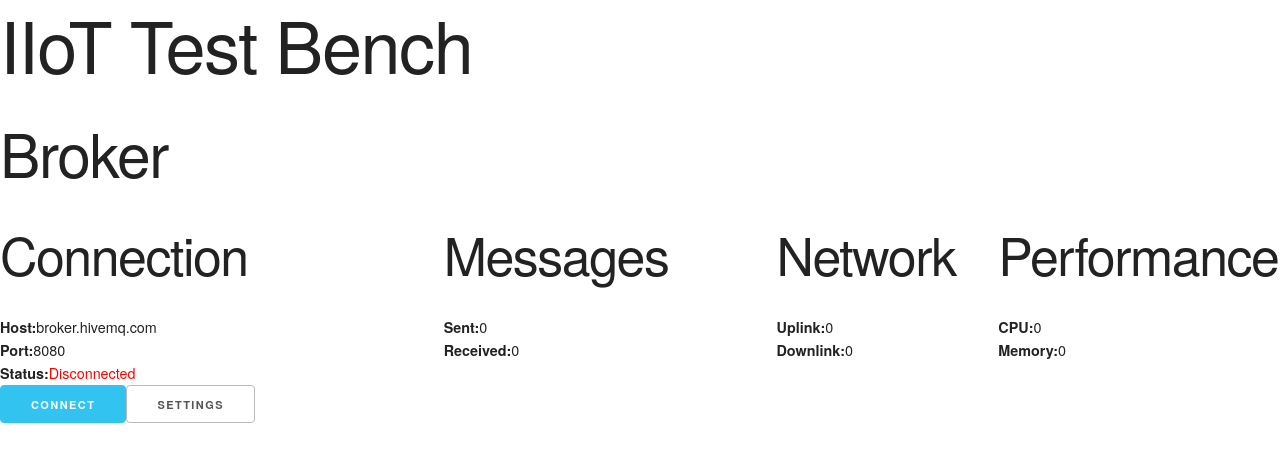
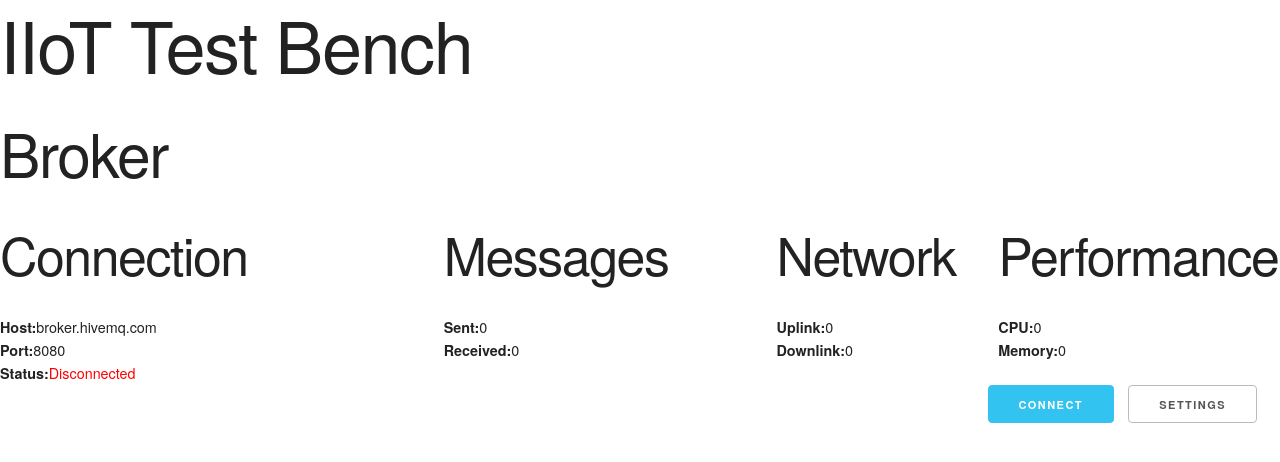
Before and after one commit to Isaac-Ampomah-12/iiot-test-bench, a React (Create React App) app in the folder frontend/: page / in a window 1280 px wide. Shown: the top 462 px of the page. Built offline with nearby package versions, Linux system fonts and the light colour scheme.

Commit message:
Add broker buttons container styles

```diff
--- a/frontend/src/components/Broker/BrokerMetrics/BrokerMetrics.css
+++ b/frontend/src/components/Broker/BrokerMetrics/BrokerMetrics.css
@@ -0,0 +1,7 @@
+#Broker .buttons {
+  padding: 0 1.6rem;
+  display: flex;
+  justify-content: end;
+  -moz-column-gap: 1rem;
+       column-gap: 1rem;
+}
```
